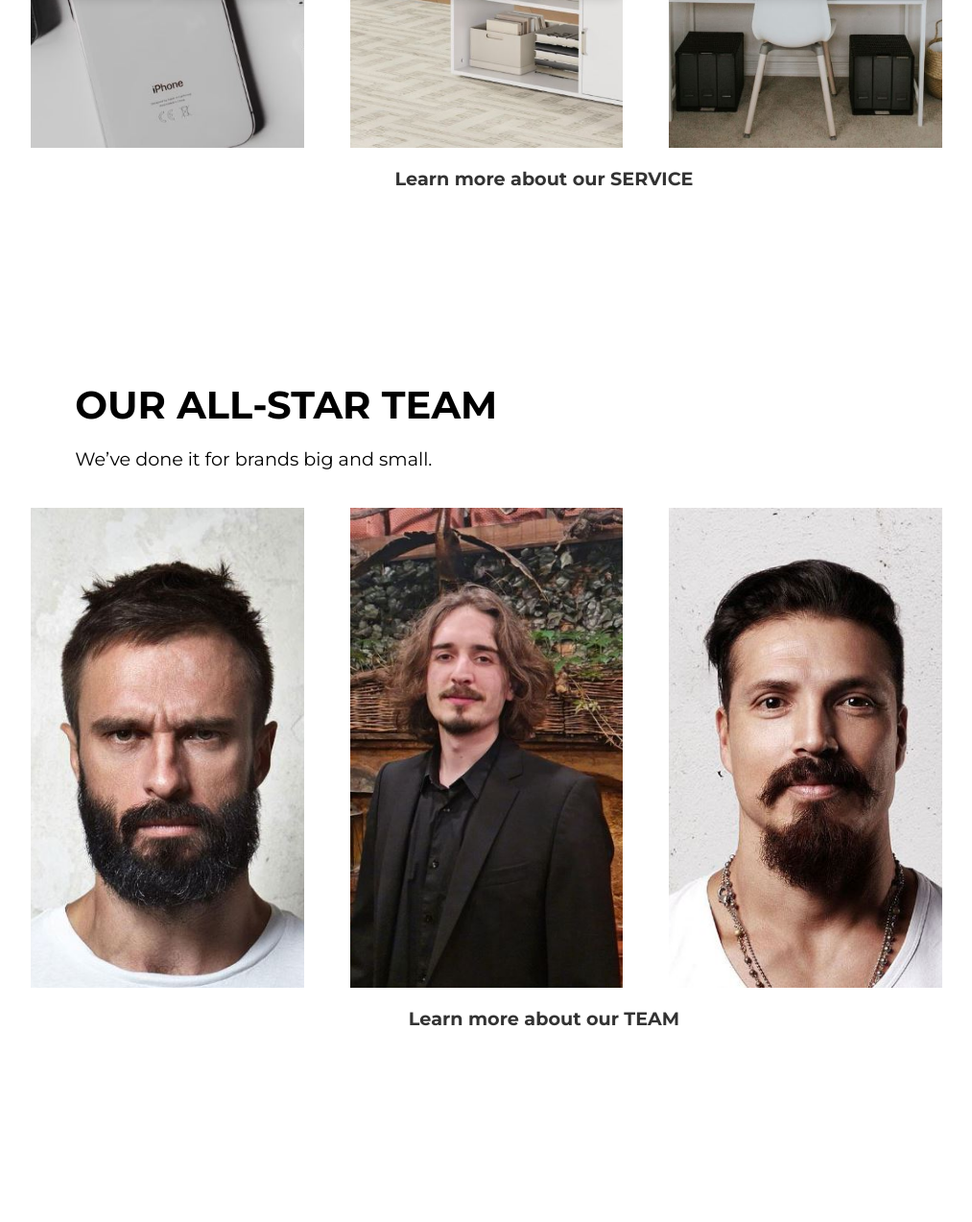
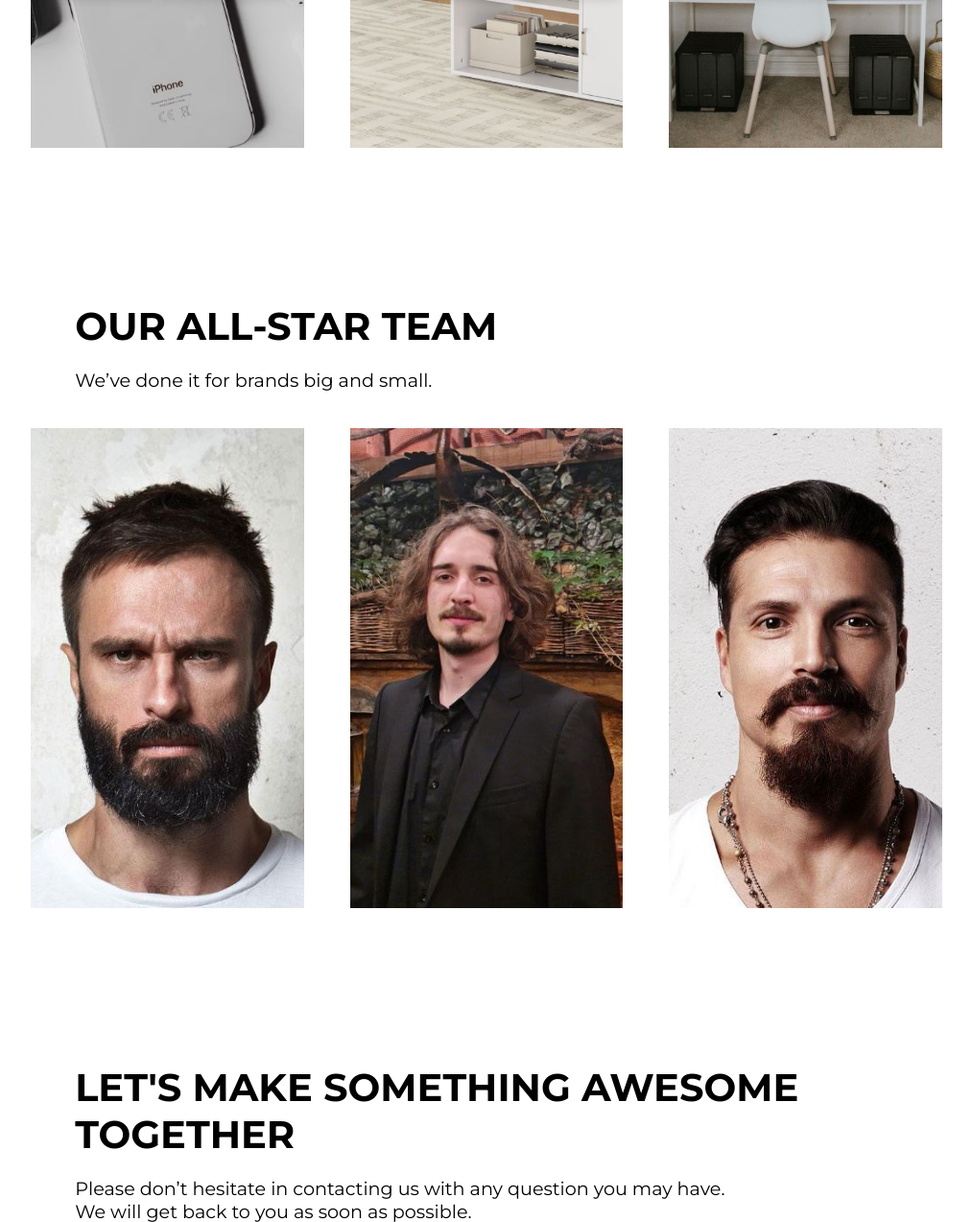
Before and after one commit to cpirra/DigitalCreativeAgency, a plain HTML site: page index.html in a window 1280 px wide. Shown: the part 1643-2916 px from the top of the page at 96% size, without its empty margins (141-1154 px from the left). Drawn offline with Linux system fonts and the light colour scheme.

Commit message:
fixed the navigation to single page

```diff
--- a/index.html
+++ b/index.html
@@ -65,7 +65,6 @@
                     </div>
                 </div>
             </div>
-            <p class="learn-more"><a href="/our-services/id/index.html">Learn more about our SERVICE</a></p>
         </div>
     </section>
 <!-- Team Section -->
@@ -85,7 +84,6 @@
             </div>
 
         </div>
-        <p class="learn-more"><a href="/team/id/index.html">Learn more about our TEAM</a></p>
     </div>
 </section>
 
```
